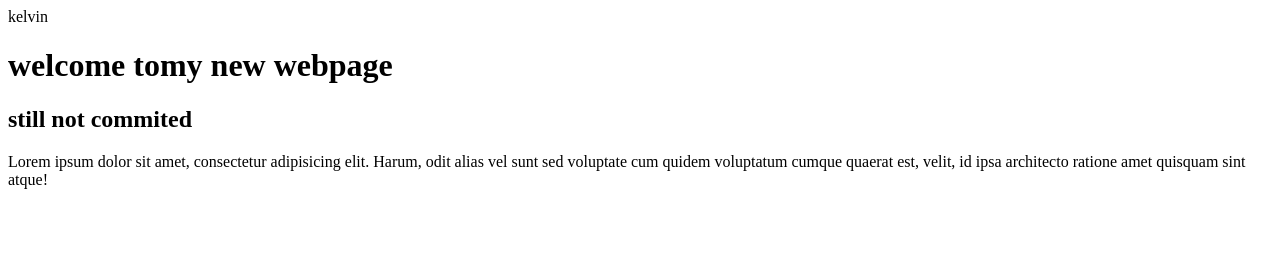
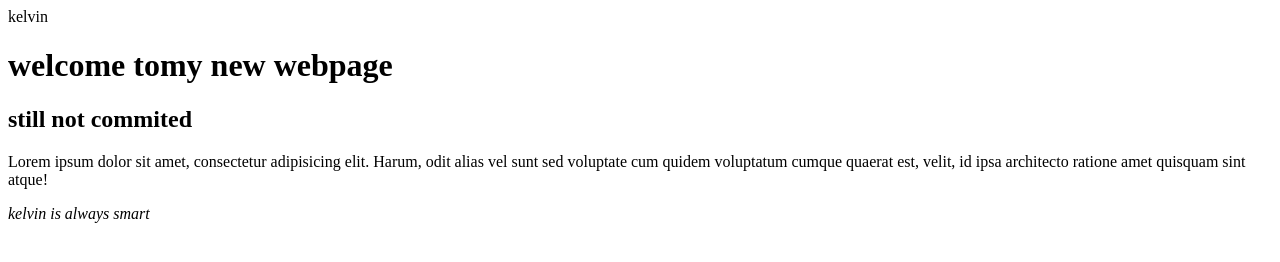
Before and after one commit to kelvintheophil/1st-project, a plain HTML site: page index.html in a window 1280 px wide. Drawn offline with Linux system fonts and the light colour scheme.

Commit message:
added line 2

```diff
--- a/index.html
+++ b/index.html
@@ -13,5 +13,7 @@
         consectetur adipisicing elit. Harum, odit alias vel sunt sed
         voluptate cum quidem voluptatum cumque quaerat est, velit, id ipsa architecto
          ratione amet quisquam sint atque!</p>
+
+         <i>kelvin is always smart</i>
 </body>
 </html>
```
